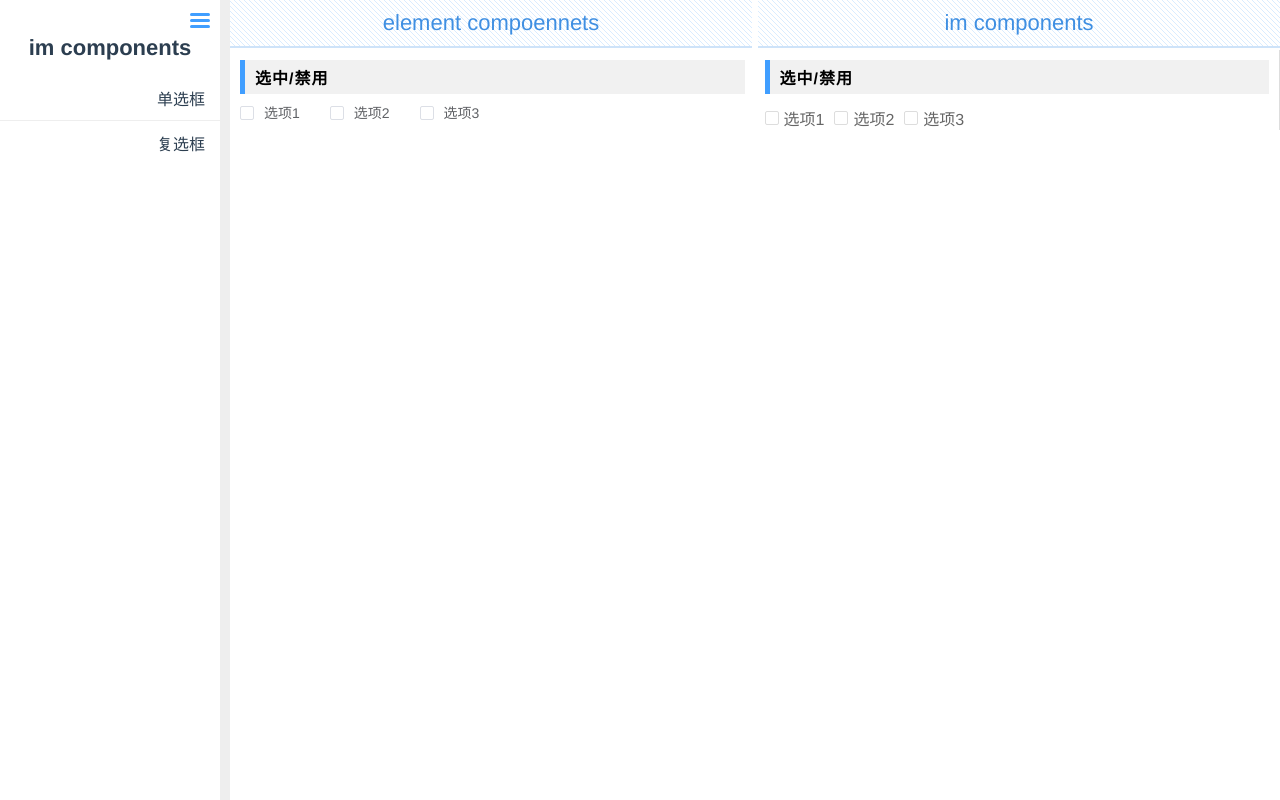
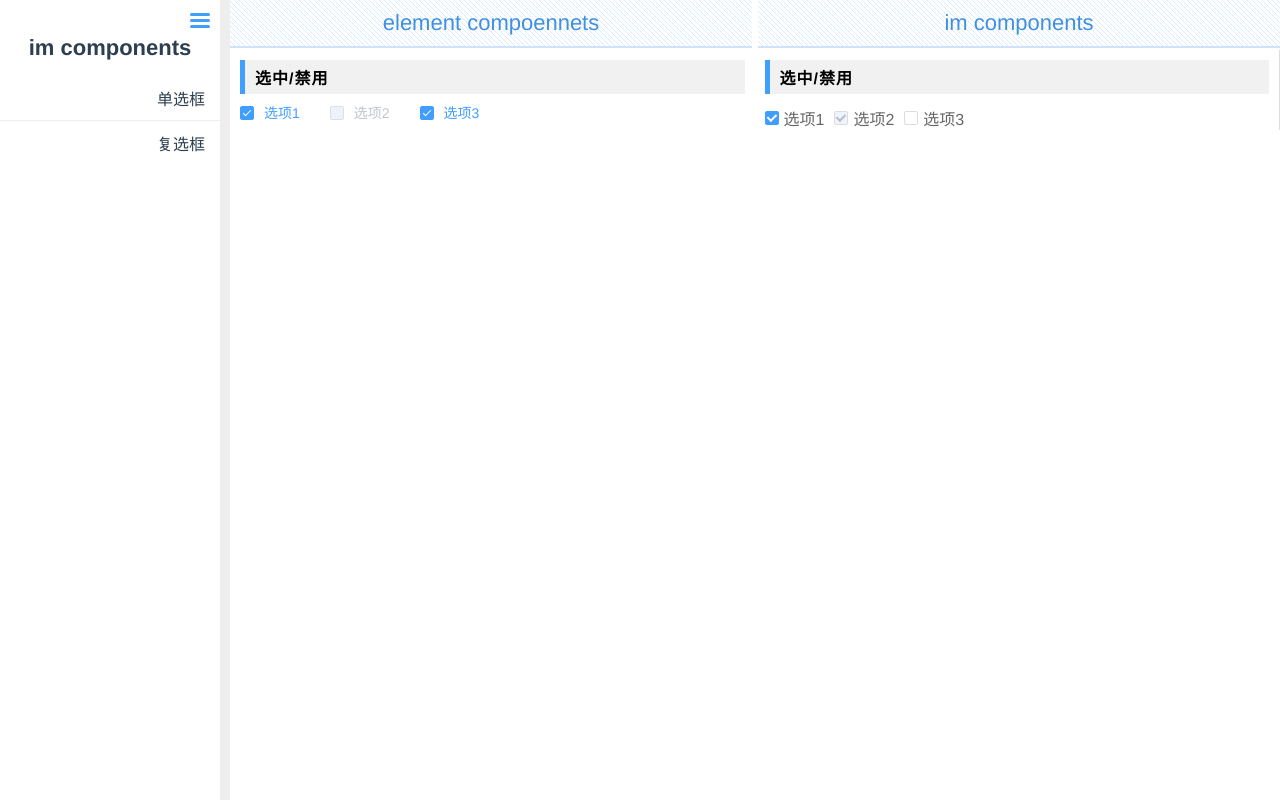
Before and after one commit to txl764496056/vue-imitate-element, a Vue app: page /checkbox in a window 1280 px wide. Built offline with nearby package versions, Linux system fonts and the light colour scheme.

Commit message:
复选框

```diff
--- a/src/components/ImCheckbox.vue
+++ b/src/components/ImCheckbox.vue
@@ -3,7 +3,9 @@
         <input type="checkbox"
         :name="name"
         :disabled="disabled"
-        :label="label"/>
+        :value="label"
+        :checked="isChecked"
+        @change="checkChange"/>
         <span></span>
         <slot></slot>
     </label>
@@ -12,6 +14,10 @@
 <script>
     export default {
         name:"ImCheckbox",
+        model:{
+            prop:['checked'],
+            event:'change'
+        },
         props:{
             name:{
                 type:String,
@@ -21,9 +27,27 @@
                 type:Boolean,
                 default:false
             },
+            checked:{
+                type:Boolean,
+                default:false
+            },
             label:{
                 type:[String,Number,Boolean],
                 default:""
+            }
+        },
+        data(){
+            return {
+                isChecked:false
+            }
+        },
+        mounted(){
+            this.isChecked = this.checked;
+        },
+        methods:{
+            checkChange(){
+                this.isChecked = !this.isChecked;
+                this.$emit('change', this.isChecked);
             }
         }
     }
@@ -48,5 +72,7 @@
     input{opacity:0;width:0;height:0;}
     input:checked+span{background-color:$theme-color;border-color:$theme-color;}
     input:checked+span::before{border-color:#fff;}
+    input:disabled:checked+span{background-color:theme-color(0.1);border-color:$color-dd;}
+    input:disabled:checked+span::before{border-color:$color-bb;}
 }
 </style>
--- a/src/scss/base.scss
+++ b/src/scss/base.scss
@@ -1,5 +1,13 @@
 $theme-color:#409eff;
 $color-66:#666;
+$color-dd:#ddd;
+$color-ee:#eee;
+$color-bb:#bbb;
+
+// 主题颜色 自定义透明度
+@function theme-color($num){
+    @return rgba(64,158,255,$num);
+}
 
 .compare-box{
     display:flex;
--- a/src/views/Checkbox.vue
+++ b/src/views/Checkbox.vue
@@ -7,16 +7,19 @@
             v-for="item in el_checkbox"
             :key="item.label"
             :name="item.name"
-            :label="item.label">选项{{item.label}}</el-checkbox>
+            :disabled="item.disabled"
+            :label="item.label"
+            v-model="item.checked">选项{{item.label}}</el-checkbox>
         </div>
         <div class="im-content">
             <div class="title">选中/禁用</div>
-            <!-- <im-checkbox>选项</im-checkbox> -->
             <im-checkbox
             v-for="item in im_checkbox"
             :key="item.label"
             :name="item.name"
-            :label="item.label">选项{{item.label}}</im-checkbox>
+            :disabled="item.disabled"
+            :label="item.label"
+            v-model="item.checked">选项{{item.label}}</im-checkbox>
         </div>
     </div>
 </template>
@@ -31,17 +34,15 @@ import ImCheckbox from '@/components/ImCheckbox.vue'
         data(){
             return {
                 // 选中 禁用
-                el_checkbox_select:2,
                 el_checkbox:[
-                    {name:'el_checkbox1',disabled:false,label:1},
-                    {name:'el_checkbox1',disabled:true,label:2},
-                    {name:'el_checkbox1',disabled:false,label:3}
+                    {name:'el_checkbox1',disabled:false,label:1,checked:true},
+                    {name:'el_checkbox1',disabled:true,label:2,checked:false},
+                    {name:'el_checkbox1',disabled:false,label:3,checked:true}
                 ],
-                im_checkbox_select:2,
                 im_checkbox:[
-                    {name:'el_checkbox2',disabled:false,label:1},
-                    {name:'el_checkbox2',disabled:true,label:2},
-                    {name:'el_checkbox2',disabled:false,label:3}
+                    {name:'el_checkbox2',disabled:false,label:1,checked:true},
+                    {name:'el_checkbox2',disabled:true,label:2,checked:true},
+                    {name:'el_checkbox2',disabled:false,label:3,checked:false}
                 ]
             }
         }
```
